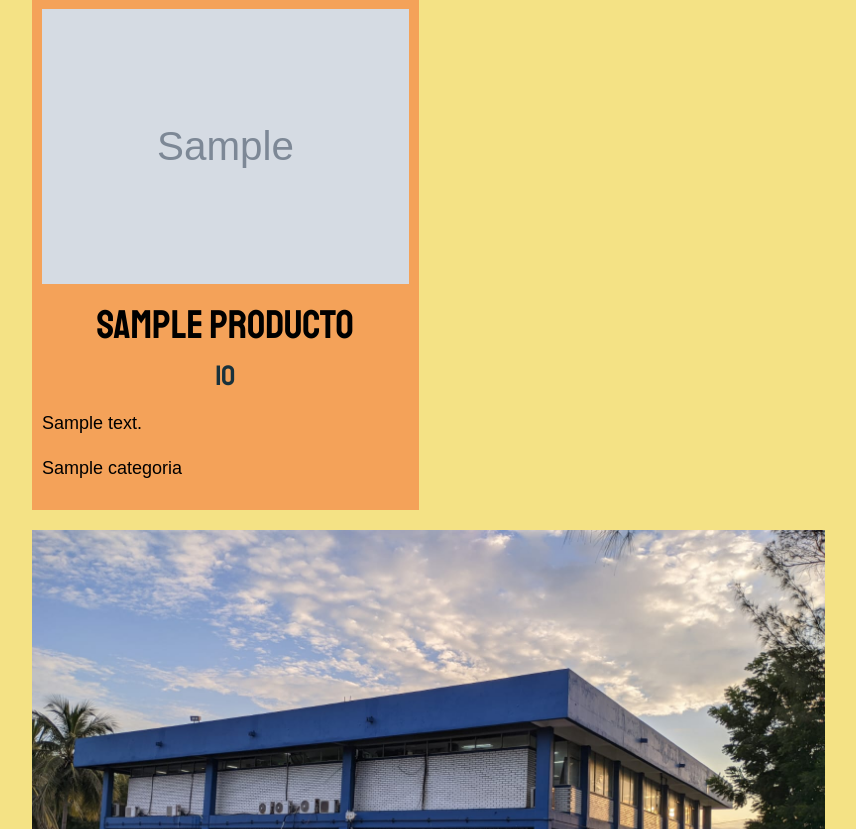
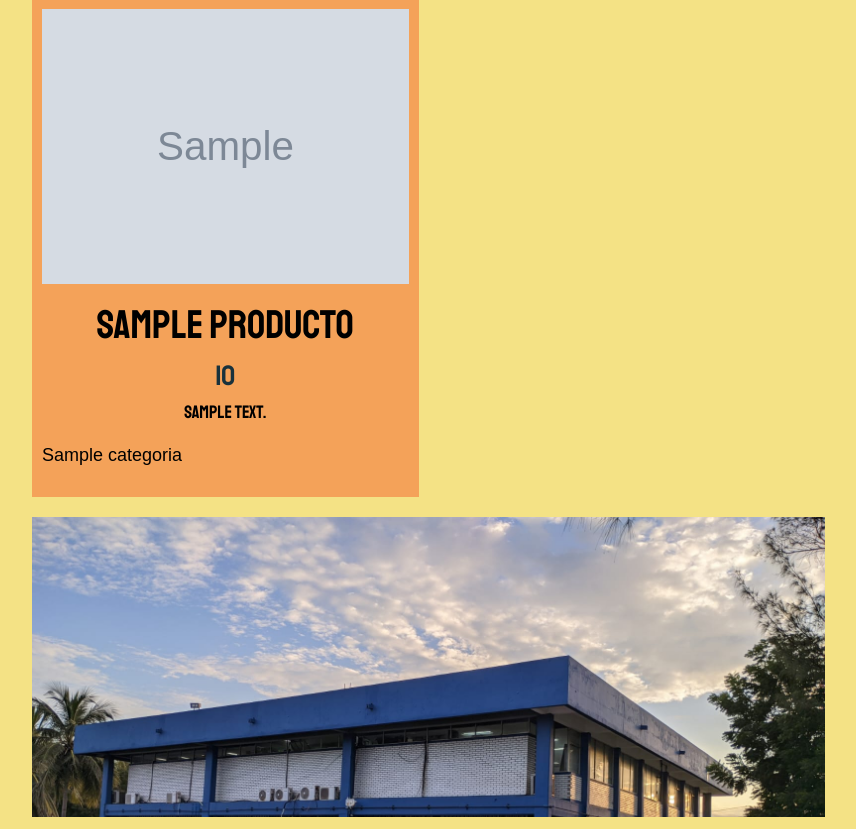
Before and after one commit to Doraigo/directorio-itver, a PHP site: page / in a window 1280 px wide. Shown: the part 429-1258 px from the top of the page, without its empty margins (8-864 px from the left). Run offline with PHP 8.4, Linux system fonts and the light colour scheme; tables that the repository leaves empty or names only in its code hold one stand-in row (values such as "Sample post"); grey boxes marked "Sample" are stand-in pictures.

Commit message:
Actualizacion del style.css
En esta version se agregaron mas clases a style.css para los productos en el index

```diff
--- a/css/styles.css
+++ b/css/styles.css
@@ -172,6 +172,30 @@ h3 {
     margin: 0 auto;
 }
 
+.producto__descripcion {
+
+    font-family: var(--fuentePrincipal);
+
+    margin: 1rem 0;
+
+    text-align: center;
+
+    line-height: 1.2;
+
+}
+s
+.producto__categoria {
+
+    font-family: var(--fuentePrincipal);
+
+    margin-top: 4rem 0;
+
+    text-align: center;
+
+    line-height: 1.2;
+
+}
+
 
 /*Graficos*/
 .grafico {
```
